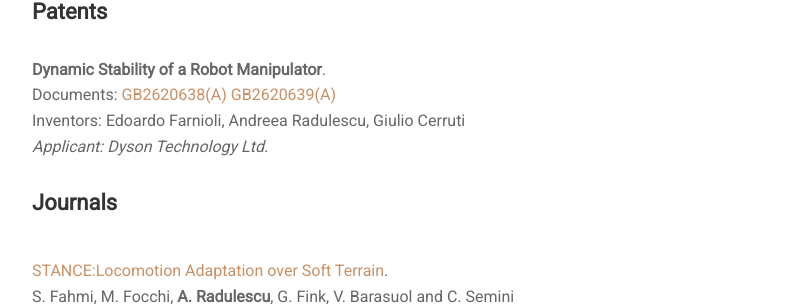
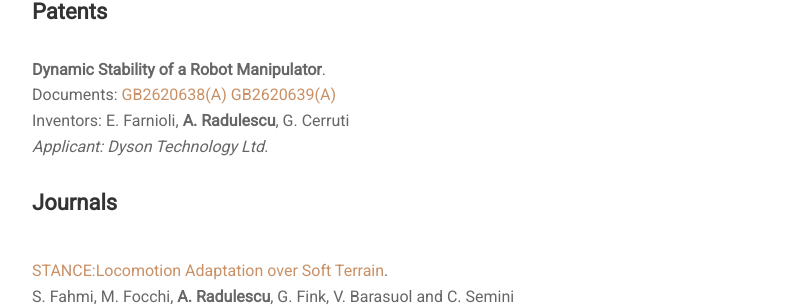
Before and after one commit to Rheea/rheea.github.io, a Jekyll site: the page built from pages/research.html, in a window 1280 px wide. Shown: the part 122-429 px from the top of the page, without its empty margins (233-1033 px from the left). Built offline with Jekyll 4.4.1, drawn with Linux system fonts in a browser that asks for light colours; nearby versions of some CDN libraries.

Commit message:
name formatting

```diff
--- a/_data/publications/publications.yml
+++ b/_data/publications/publications.yml
@@ -7,7 +7,7 @@ papers: >
   <tr>
     <td markdown="span"> **Dynamic Stability of a Robot Manipulator**.
     <br> Documents: [GB2620638(A)](/publications/GB2620638A.pdf) [GB2620639(A)](/publications/GB2620639A.pdf)
-    <br> Inventors: Edoardo Farnioli, Andreea Radulescu, Giulio Cerruti
+    <br> Inventors: E. Farnioli, **A. Radulescu**, G. Cerruti
     <br> *Applicant: Dyson Technology Ltd.*</td>
   </tr>
   </tbody>
```
